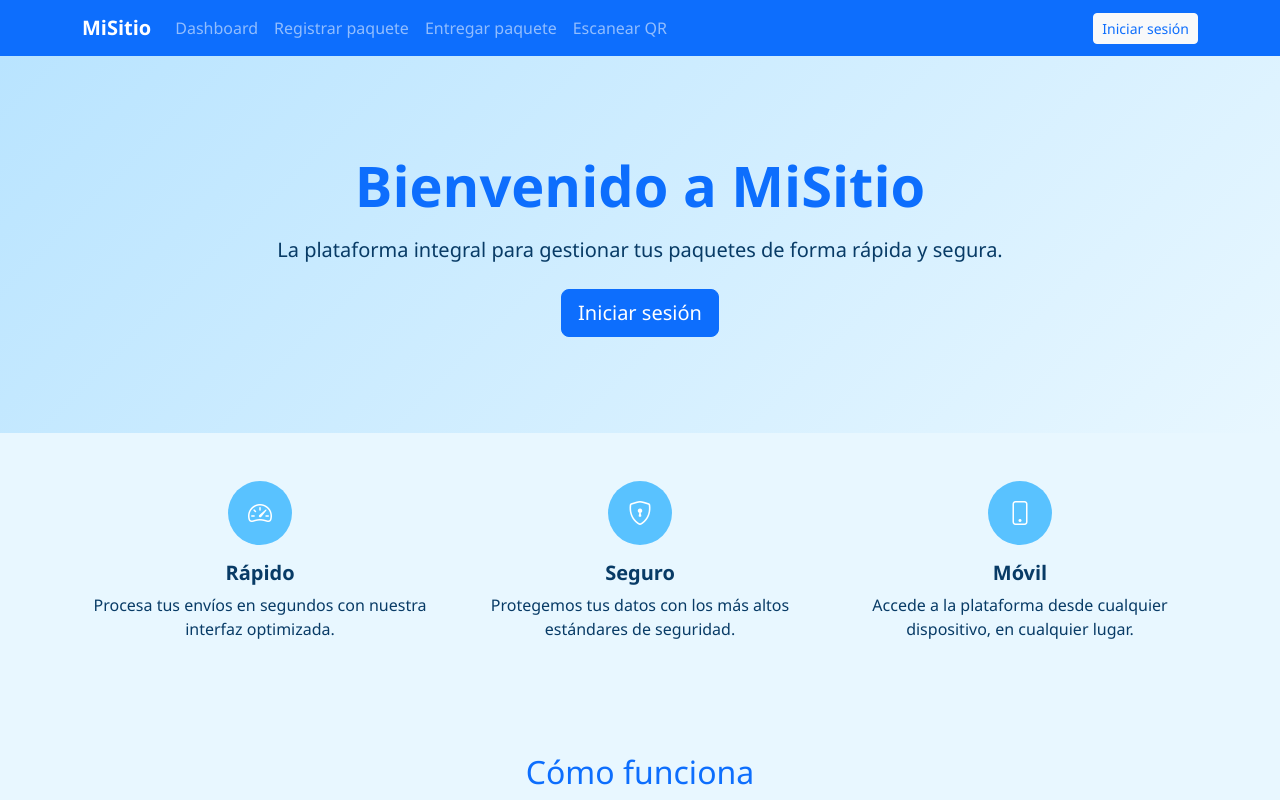
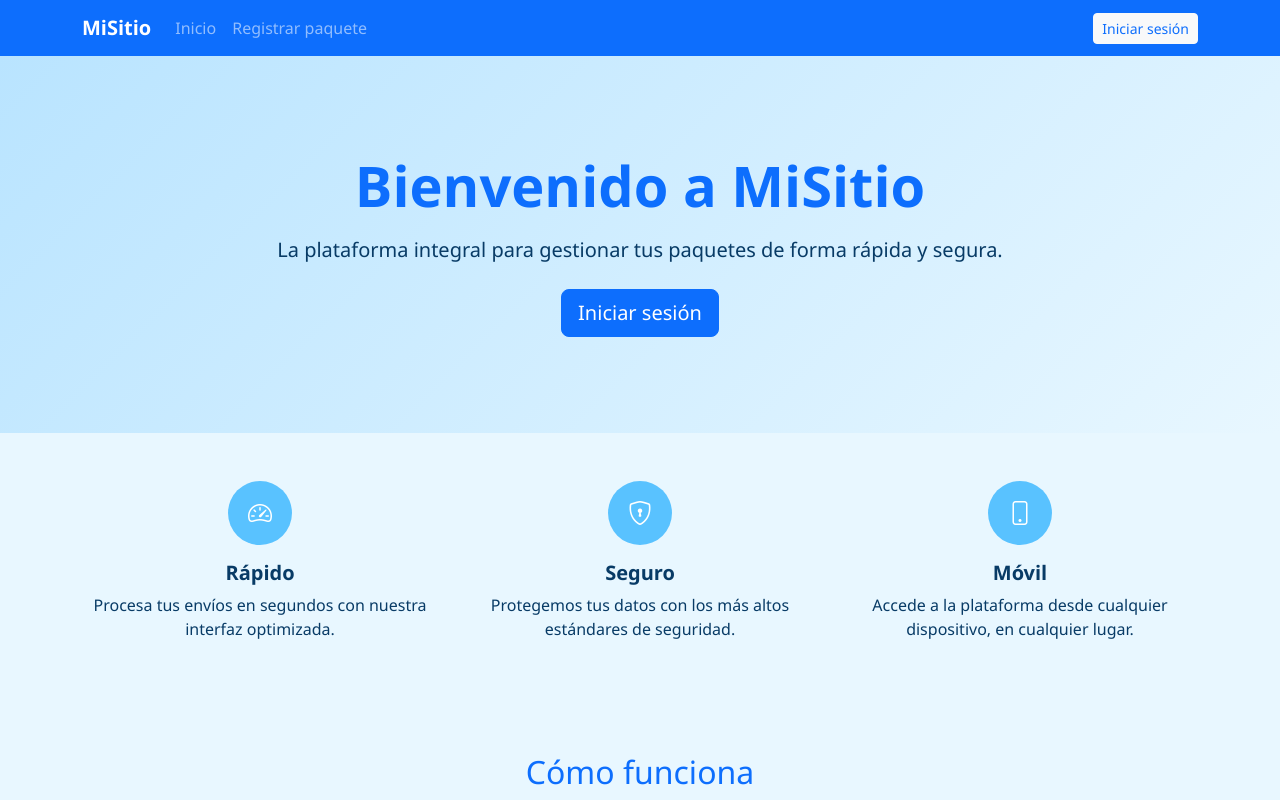
Before and after one commit to Vechegaray23/correspondencia, a React (Vite) app in the folder client/: page / in a window 1280 px wide. Shown: the top 800 px of the page. Built offline with nearby package versions, Linux system fonts and the light colour scheme.

Commit message:
fix: remove dashboard links from public navbar

```diff
--- a/client/src/components/NavBar.jsx
+++ b/client/src/components/NavBar.jsx
@@ -21,16 +21,10 @@ export default function NavBar() {
         <div className="collapse navbar-collapse" id="mainNavbar">
           <ul className="navbar-nav me-auto mb-2 mb-lg-0">
             <li className="nav-item">
-              <Link className="nav-link" to="/dashboard/conserje/custodia">Dashboard</Link>
+              <Link className="nav-link" to="/">Inicio</Link>
             </li>
             <li className="nav-item">
               <Link className="nav-link" to="/register">Registrar paquete</Link>
-            </li>
-            <li className="nav-item">
-              <Link className="nav-link" to="/dashboard/conserje/custodia">Entregar paquete</Link>
-            </li>
-            <li className="nav-item">
-              <Link className="nav-link" to="/dashboard/conserje/custodia">Escanear QR</Link>
             </li>
           </ul>
           <div className="d-flex align-items-center gap-2">
```
